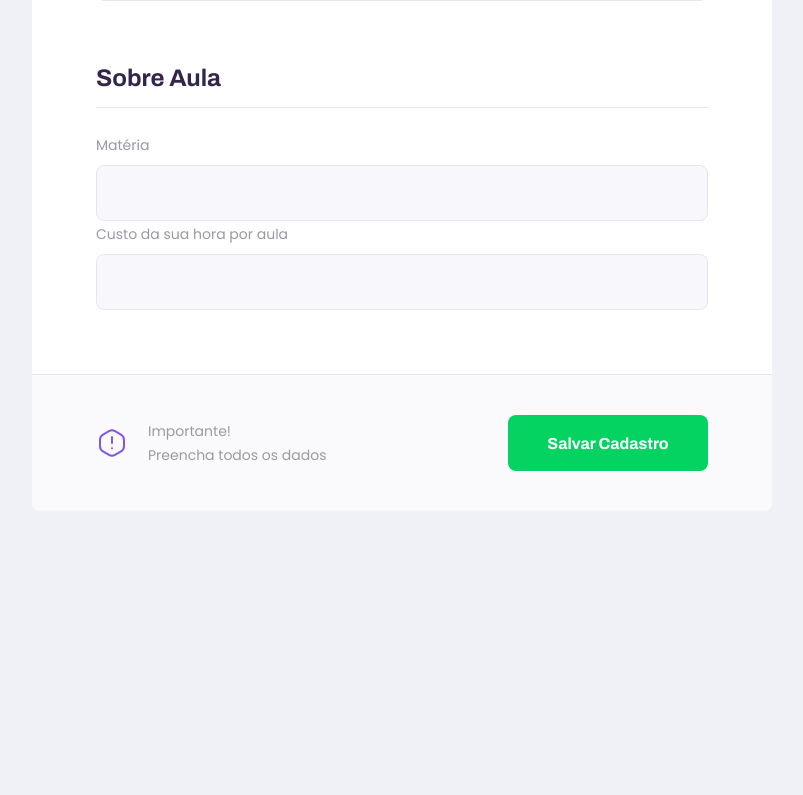
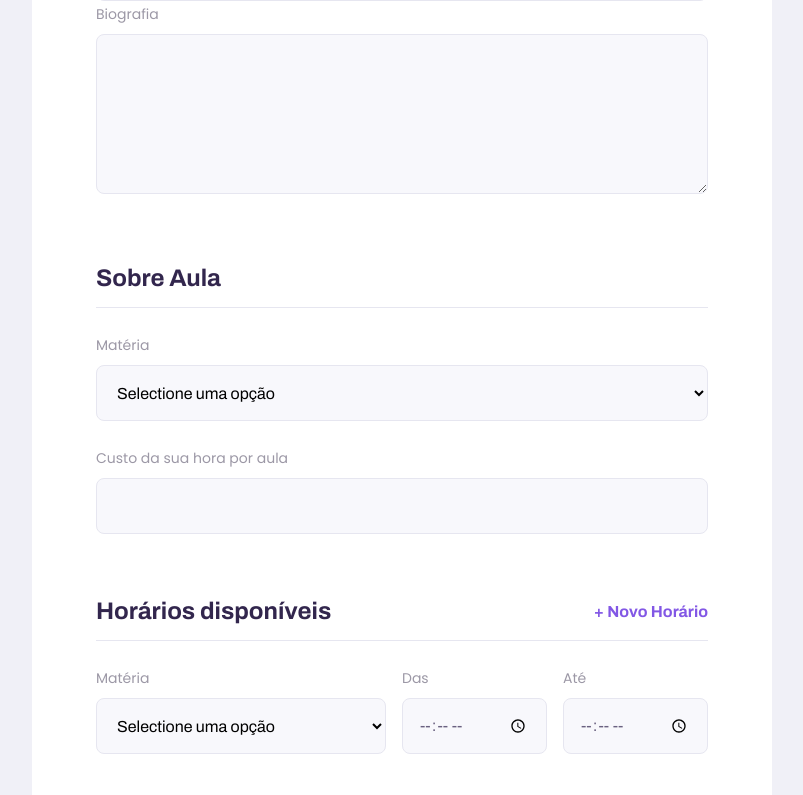
Before and after one commit to leovdn/Proffy, a React (Create React App) app in the folder web/: page /give-classes in a window 1280 px wide. Shown: the part 705-1500 px from the top of the page, without its empty margins (238-1041 px from the left). Before the commit the page ends 1216 px from the top, so only its background shows below. Built offline with nearby package versions, Linux system fonts and the light colour scheme.

Commit message:
finish teacher form page structure and styles

```diff
--- /dev/null
+++ b/web/src/components/Select/index.tsx
@@ -0,0 +1,28 @@
+import React, { SelectHTMLAttributes} from 'react';
+
+import './styles.css';
+
+interface SelectProps extends SelectHTMLAttributes<HTMLSelectElement> {
+  name: string;
+  label: string;
+  options: Array<{
+    value: string;
+    label: string;
+  }>;
+}
+
+const Select: React.FC<SelectProps> = ({ label, name, options, ...rest }) => {
+  return (
+    <div className="select-block">
+      <label htmlFor={name}>{label}</label>
+      <select id={name} {...rest}>
+        <option value="" disabled selected hidden>Selectione uma opção</option>
+        {options.map(option => {
+          return <option key={option.value} value={option.value}>{option.label}</option>
+        })}
+      </select>
+    </div>
+  );
+}
+
+export default Select;
--- /dev/null
+++ b/web/src/components/Select/styles.css
@@ -0,0 +1,31 @@
+s.elect-block {
+  position: relative;
+}
+
+.select-block + .select-block{
+  margin-top: 1.4rem;
+}
+
+.select-block label{
+  font-size: 1.4rem;
+}
+
+.select-block select {
+  width: 100%;
+  height: 5.6rem;
+  margin-top: 0.8rem;
+  border-radius: 0.8rem;
+  background-color: var(--color-input-background);
+  border: 1px solid var(--color-line-in-white);
+  outline: 0;
+  padding: 0 1.6rem;
+  font: 1.6rem Archivo;
+}
+
+
+
+@media (min-width: 700px) {
+  .select-block + .select-block{
+    margin-top: 0;
+  }
+}
--- /dev/null
+++ b/web/src/components/TextArea/index.tsx
@@ -0,0 +1,19 @@
+import React, { TextareaHTMLAttributes} from 'react';
+
+import './styles.css';
+
+interface TextareaProps extends TextareaHTMLAttributes<HTMLTextAreaElement> {
+  name: string;
+  label: string;
+}
+
+const Textarea: React.FC<TextareaProps> = ({ label, name, ...rest }) => {
+  return (
+    <div className="textarea-block">
+      <label htmlFor={name}>{label}</label>
+      <textarea id={name} {...rest} />
+    </div>
+  );
+}
+
+export default Textarea;
--- /dev/null
+++ b/web/src/components/TextArea/styles.css
@@ -0,0 +1,43 @@
+.textarea-block {
+  position: relative;
+}
+
+.textarea-block + .textarea-block{
+  margin-top: 1.4rem;
+}
+
+.textarea-block label{
+  font-size: 1.4rem;
+}
+
+.textarea-block textarea {
+  width: 100%;
+  height: 16rem;
+  min-height: 8rem;
+  margin-top: 0.8rem;
+  border-radius: 0.8rem;
+  background-color: var(--color-input-background);
+  border: 1px solid var(--color-line-in-white);
+  outline: 0;
+  resize: vertical;
+  padding: 1.2rem 1.6rem;
+  font: 1.6rem Archivo;
+}
+
+.textarea-block::after {
+  width: calc(100% - 3.2rem);
+  height: 0px;
+  content: "";
+  background: var(--color-primary-light);
+  position: absolute;
+  left: 1.6rem;
+  right: 1.6rem;
+  bottom: 0;
+  transition: .2s all;
+}
+
+.textarea-block:focus-within::after {
+  height: 3px;
+  transition: .2s all;
+  bottom: 7px;
+}
--- a/web/src/pages/TeacherForm/index.tsx
+++ b/web/src/pages/TeacherForm/index.tsx
@@ -1,8 +1,10 @@
 import React from 'react';
 import PageHeader from '../../components/PageHeader';
+import Input from '../../components/Input';
+import Textarea from '../../components/TextArea';
+import Select from '../../components/Select';
+import warningIcon from '../../assets/images/icons/warning.svg';
 import './styles.css';
-import Input from '../../components/Input';
-import warningIcon from '../../assets/images/icons/warning.svg';
 
 function TeacherForm() {
   return (
@@ -18,13 +20,58 @@
           <Input name="name" label="Nome Completo" />
           <Input name="avatar" label="Avatar" />
           <Input name="whatsapp" label="WhatsApp" />
-
+          <Textarea name="bio" label="Biografia" />
         </fieldset>
 
         <fieldset>
           <legend>Sobre Aula</legend>
-          <Input name="subject" label="Matéria" />
+          <Select
+            name="subject"
+            label="Matéria"
+            options={[
+              { value: 'Artes', label: 'Artes' },
+              { value: 'Química', label: 'Química' },
+              { value: 'Biologia', label: 'Biologia' },
+              { value: 'Matemática', label: 'Matemática' },
+              { value: 'Literatura', label: 'Literatura' },
+              { value: 'Física', label: 'Física' },
+              { value: 'Programação', label: 'Programação' },
+              { value: 'Gramática', label: 'Gramática' },
+              { value: 'História', label: 'História' },
+              { value: 'Geografia', label: 'Geografia' },
+            ]}
+          />
           <Input name="cost" label="Custo da sua hora por aula" />
+        </fieldset>
+
+        <fieldset>
+          <legend>
+            Horários disponíveis
+            <button type="button">
+              + Novo Horário
+            </button>
+          </legend>
+
+          <div className="schedule-item">
+          <Select
+            name="subject"
+            label="Matéria"
+            options={[
+              { value: 'Artes', label: 'Artes' },
+              { value: 'Química', label: 'Química' },
+              { value: 'Biologia', label: 'Biologia' },
+              { value: 'Matemática', label: 'Matemática' },
+              { value: 'Literatura', label: 'Literatura' },
+              { value: 'Física', label: 'Física' },
+              { value: 'Programação', label: 'Programação' },
+              { value: 'Gramática', label: 'Gramática' },
+              { value: 'História', label: 'História' },
+              { value: 'Geografia', label: 'Geografia' },
+            ]}
+          />
+          <Input name="from" label="Das" type="time" />
+          <Input name="to" label="Até" type="time" />
+          </div>
         </fieldset>
 
         <footer>
--- a/web/src/pages/TeacherForm/styles.css
+++ b/web/src/pages/TeacherForm/styles.css
@@ -17,10 +17,6 @@
   overflow: hidden;
 }
 
-#page-teacher-form main label {
-  color: var(--color-text-complement);
-}
-
 #page-teacher-form fieldset {
   border: 0;
   padding: 0 2.4rem;
@@ -30,7 +26,7 @@
   margin-top: 6.4rem;
 }
 
-#page-teacher-form fieldset legend {
+#page-teacher-form main fieldset legend {
   font: 700 2.4rem Archivo;
   color: var(--color-text-title);
   margin-bottom: 2.4rem;
@@ -40,6 +36,28 @@
   width: 100%;
   padding-bottom: 1.6rem;
   border-bottom: 1px solid var(--color-line-in-white);
+}
+
+#page-teacher-form main fieldset legend button {
+  background: none;
+  border: 0;
+  color: var(--color-primary);
+  font: 700 1.6rem Archivo;
+  cursor: pointer;
+  transition: color .2s;
+}
+
+#page-teacher-form main fielset legend button:hover {
+  color: var(--color-primary-dark);
+}
+
+#page-teacher-form main fielset .input-block + .textarea-block,
+#page-teacher-form main fieldset .select-block + .input-block {
+  margin-top: 2.4rem;
+}
+
+#page-teacher-form main label {
+  color: var(--color-text-complement);
 }
 
 #page-teacher-form main footer {
@@ -96,6 +114,16 @@
     padding: 0 6.4rem;
   }
 
+  #page-teacher-form main .schedule-item {
+    display: grid;
+    grid-template-columns: 2fr 1fr 1fr;
+    column-gap: 1.6rem;
+  }
+
+  #page-teacher-form main .schedule-item .input-block{
+    margin-top: 0 !important;
+  }
+
   #page-teacher-form main footer {
     padding: 4rem 6.4rem;
     display: flex;
--- a/web/src/pages/TeacherList/index.tsx
+++ b/web/src/pages/TeacherList/index.tsx
@@ -5,14 +5,43 @@
 import './styles.css';
 import TeacherItem from '../../components/TeacherItem';
 import Input from '../../components/Input';
+import Select from '../../components/Select';
 
 function TeacherList() {
   return (
     <div id="page-teacher-list" className="container">
       <PageHeader title="Estes são os proffys disponíveis.">
         <form id="search-teachers">
-          <Input name="subject" label="Matéria" />
-          <Input name="week_day" label="Dia da Semana" />
+
+          <Select
+            name="subject"
+            label="Matéria"
+            options={[
+              { value: 'Artes', label: 'Artes' },
+              { value: 'Química', label: 'Química' },
+              { value: 'Biologia', label: 'Biologia' },
+              { value: 'Matemática', label: 'Matemática' },
+              { value: 'Literatura', label: 'Literatura' },
+              { value: 'Física', label: 'Física' },
+              { value: 'Programação', label: 'Programação' },
+              { value: 'Gramática', label: 'Gramática' },
+              { value: 'História', label: 'História' },
+              { value: 'Geografia', label: 'Geografia' },
+            ]}
+          />
+          <Select
+            name="week_day"
+            label="Dia da Semana"
+            options={[
+              { value: '0', label: 'Domingo' },
+              { value: '1', label: 'Segunda-Feira' },
+              { value: '2', label: 'Terça-Feira' },
+              { value: '3', label: 'Quarta-Feira' },
+              { value: '4', label: 'Quinta-Feira' },
+              { value: '5', label: 'Sexta-Feira' },
+              { value: '6', label: 'Sábado' },
+            ]}
+          />
           <Input type="time" name="time" label="Hora" />
         </form>
       </PageHeader>
--- a/web/src/pages/TeacherList/styles.css
+++ b/web/src/pages/TeacherList/styles.css
@@ -28,7 +28,8 @@
     bottom: -26px;
   }
 
-  #search-teachers .input-block + .input-block{
+  #search-teachers .input-block + .input-block,
+  #search-teachers .select-block + .select-block {
     margin-top: 0;
   }
 
```
